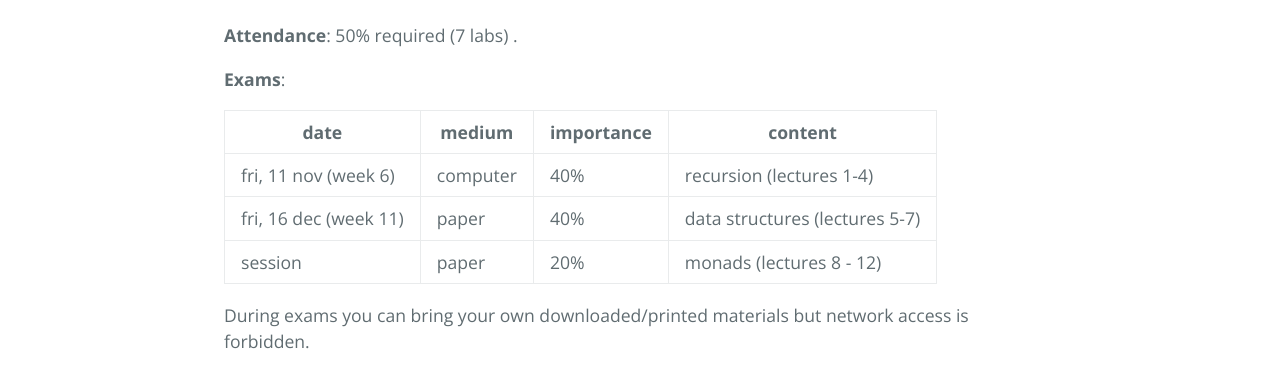
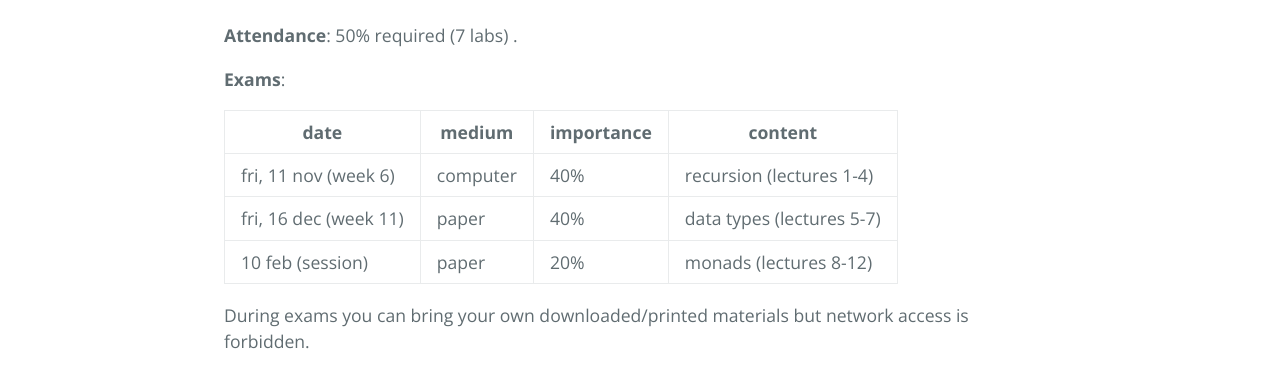
Before and after one commit to stefan-niculae/.well-known, a Jekyll site: the page built from index.md, in a window 1280 px wide. Shown: the part 1168-1541 px from the top of the page. Built offline with Jekyll 4.4.1, drawn with Linux system fonts in a browser that asks for light colours.

Commit message:
Update index.md

```diff
--- a/index.md
+++ b/index.md
@@ -33,11 +33,11 @@ This page alone is not sufficient for the Declarative Programming class. It is n
 
 **Exams**:
 
-| date                  | medium   | importance | content                        |
-| --------------------- | -------- | ---------- | ------------------------------ |
-| fri, 11 nov (week 6)  | computer | 40%        | recursion (lectures 1-4)       |
-| fri, 16 dec (week 11) | paper    | 40%        | data structures (lectures 5-7) |
-| session               | paper    | 20%        | monads (lectures 8 - 12)       |
+| date                  | medium   | importance | content                   |
+| --------------------- | -------- | ---------- | ------------------------- |
+| fri, 11 nov (week 6)  | computer | 40%        | recursion (lectures 1-4)  |
+| fri, 16 dec (week 11) | paper    | 40%        | data types (lectures 5-7) |
+| 10 feb (session)      | paper    | 20%        | monads (lectures 8-12)    |
 
 During exams you can bring your own downloaded/printed materials but network access is forbidden.
 
```
